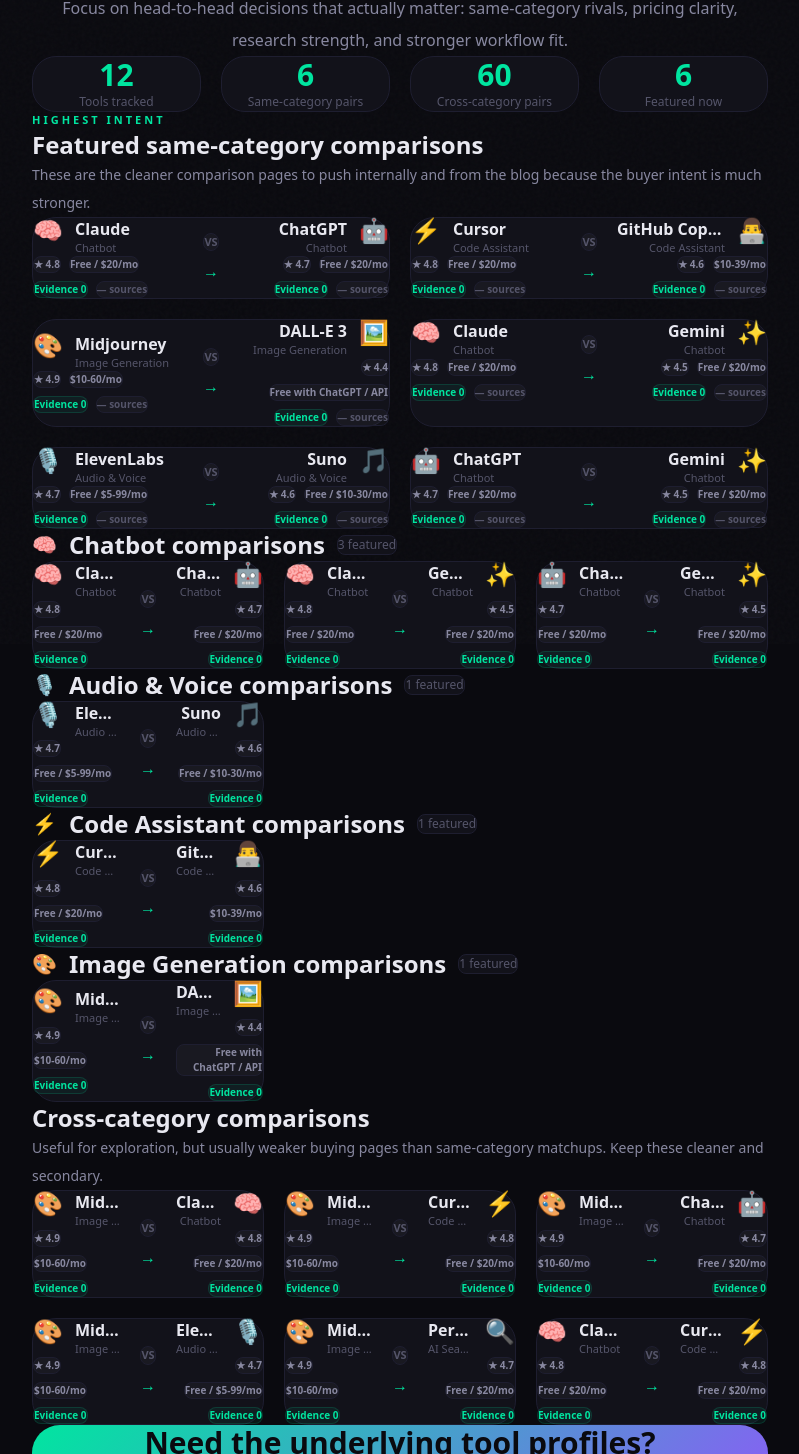
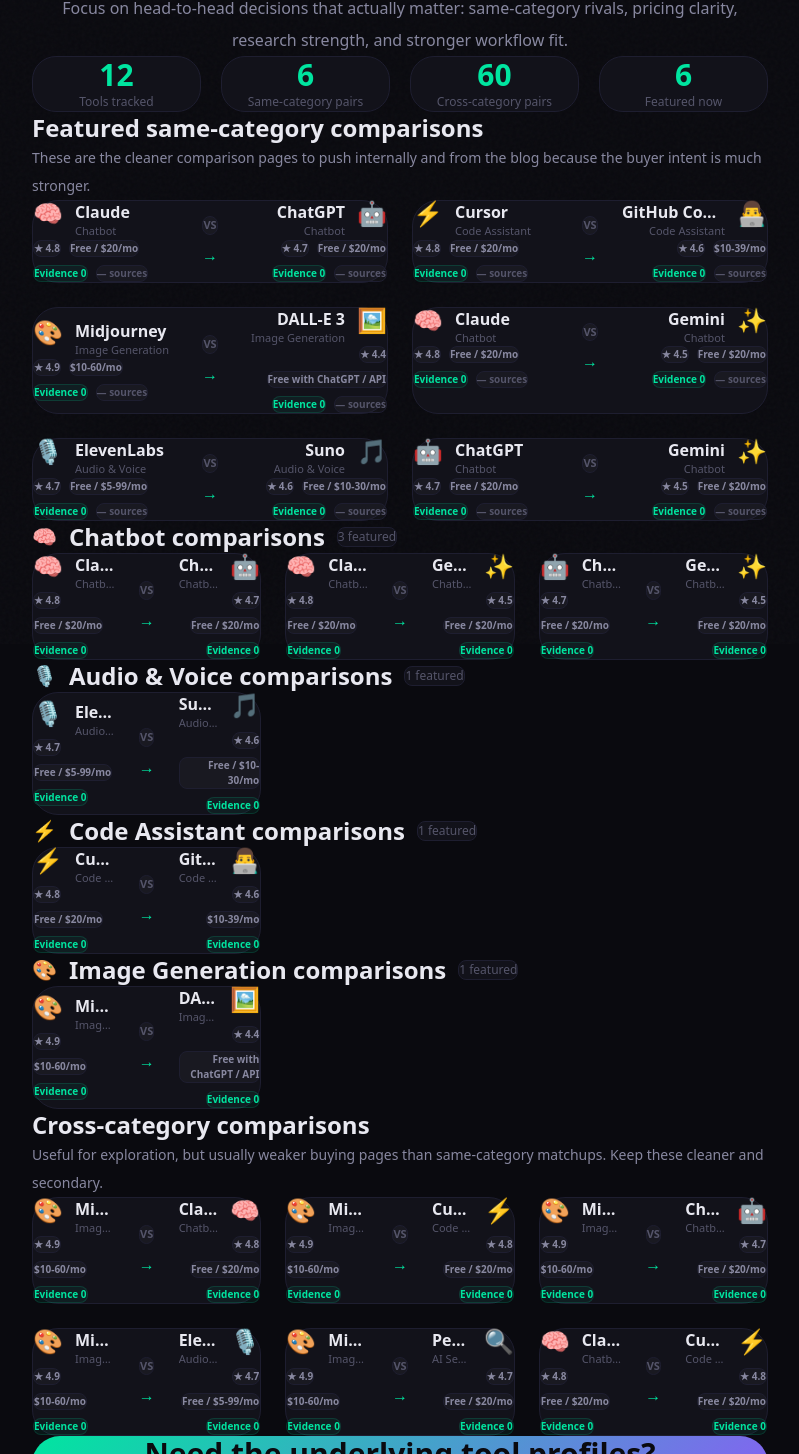
Before and after one commit to Sancocho19/comparaitools, a Next.js app: page /compare in a window 1280 px wide. Shown: the part 156-1610 px from the top of the page, without its empty margins (240-1039 px from the left). Built offline with nearby package versions, Linux system fonts and the light colour scheme; no server answers.

Commit message:
Increase vertical spacing in compare hub

```diff
--- a/src/app/compare/page.tsx
+++ b/src/app/compare/page.tsx
@@ -43,7 +43,7 @@
 function compactPricing(value: string): string {
   const text = String(value || '').trim();
   if (!text) return 'Pricing not listed';
-  if (text.length <= 26) return text;
+  if (text.length <= 24) return text;
 
   const shortened = text
     .replace(/^free tier\s*\+\s*/i, 'Free + ')
@@ -52,7 +52,7 @@
     .replace(/^free self-hosted version available\.\s*/i, '')
     .replace(/^cloud plans start at\s*/i, 'Cloud from ');
 
-  return shortened.length <= 26 ? shortened : `${shortened.slice(0, 23).trim()}…`;
+  return shortened.length <= 24 ? shortened : `${shortened.slice(0, 21).trim()}…`;
 }
 
 function pairScore(a: ToolItem, b: ToolItem): number {
@@ -77,10 +77,10 @@
   return (
     <Link
       href={href}
-      className="group rounded-[24px] p-5 md:p-6 transition-all duration-200 hover:-translate-y-0.5"
+      className="group rounded-[26px] px-5 py-5 md:px-6 md:py-6 transition-all duration-200 hover:-translate-y-0.5"
       style={{ background: 'var(--bg-card)', border: '1px solid var(--border)', textDecoration: 'none' }}
     >
-      <div className="grid grid-cols-[1fr_auto_1fr] gap-4 md:gap-5 items-center">
+      <div className="grid grid-cols-[1fr_auto_1fr] gap-4 md:gap-6 items-center">
         <div className="min-w-0">
           <div className="flex items-start gap-3 min-w-0">
             <span className="text-2xl shrink-0 leading-none mt-0.5">{toolA.logo}</span>
@@ -88,13 +88,13 @@
               <p className="text-[15px] md:text-base font-bold text-[var(--text)] leading-snug truncate">
                 {toolA.name}
               </p>
-              <p className="text-[11px] text-[var(--text-dim)] truncate mt-0.5">
+              <p className="text-[11px] text-[var(--text-dim)] truncate mt-1.5">
                 {toolA.categoryLabel}
               </p>
             </div>
           </div>
 
-          <div className="mt-4 flex flex-wrap gap-2">
+          <div className="mt-5 flex flex-wrap gap-2">
             <span
               className="px-2.5 py-1 rounded-lg text-[10px] font-semibold"
               style={{ background: 'rgba(255,255,255,0.03)', border: '1px solid var(--border)', color: 'var(--text-muted)' }}
@@ -125,7 +125,7 @@
           </div>
         </div>
 
-        <div className="shrink-0 flex flex-col items-center justify-center gap-2 px-1 md:px-2">
+        <div className="shrink-0 flex flex-col items-center justify-center gap-2 px-1 md:px-3">
           <span
             className="px-2.5 py-1 rounded-full text-[11px] font-bold"
             style={{ background: 'rgba(255,255,255,0.03)', border: '1px solid var(--border)', color: 'var(--text-dim)' }}
@@ -141,14 +141,14 @@
               <p className="text-[15px] md:text-base font-bold text-[var(--text)] leading-snug truncate">
                 {toolB.name}
               </p>
-              <p className="text-[11px] text-[var(--text-dim)] truncate mt-0.5">
+              <p className="text-[11px] text-[var(--text-dim)] truncate mt-1.5">
                 {toolB.categoryLabel}
               </p>
             </div>
             <span className="text-2xl shrink-0 leading-none mt-0.5">{toolB.logo}</span>
           </div>
 
-          <div className="mt-4 flex flex-wrap gap-2 justify-end">
+          <div className="mt-5 flex flex-wrap gap-2 justify-end">
             <span
               className="px-2.5 py-1 rounded-lg text-[10px] font-semibold"
               style={{ background: 'rgba(255,255,255,0.03)', border: '1px solid var(--border)', color: 'var(--text-muted)' }}
@@ -180,6 +180,41 @@
         </div>
       </div>
     </Link>
+  );
+}
+
+function SectionHeader({
+  icon,
+  title,
+  subtitle,
+  badge,
+}: {
+  icon?: string;
+  title: string;
+  subtitle?: string;
+  badge?: string;
+}) {
+  return (
+    <div className="mb-9 md:mb-11">
+      <div className="flex items-center gap-3 flex-wrap">
+        {icon ? <span className="text-xl">{icon}</span> : null}
+        <h2 className="text-xl md:text-2xl font-bold text-[var(--text)]">{title}</h2>
+        {badge ? (
+          <span
+            className="text-[12px] font-normal text-[var(--text-dim)] px-2.5 py-1 rounded-lg"
+            style={{ background: 'var(--bg-card)', border: '1px solid var(--border)' }}
+          >
+            {badge}
+          </span>
+        ) : null}
+      </div>
+
+      {subtitle ? (
+        <p className="text-[13px] md:text-sm text-[var(--text-muted)] max-w-[780px] leading-7 mt-4">
+          {subtitle}
+        </p>
+      ) : null}
+    </div>
   );
 }
 
@@ -263,7 +298,7 @@
       </nav>
 
       <main className="max-w-[1280px] mx-auto px-5 sm:px-7 py-14 md:py-16 relative z-10">
-        <section className="mb-14 md:mb-16">
+        <section className="mb-16 md:mb-20">
           <div className="text-center max-w-[820px] mx-auto">
             <div className="flex items-center gap-2 text-xs text-[var(--text-dim)] justify-center mb-5">
               <Link href="/" className="hover:text-[var(--accent)]">
@@ -284,7 +319,7 @@
           </div>
         </section>
 
-        <section className="mb-14 md:mb-16">
+        <section className="mb-16 md:mb-20">
           <div className="grid grid-cols-2 lg:grid-cols-4 gap-4 md:gap-5">
             {[
               { label: 'Tools tracked', value: allTools.length },
@@ -306,43 +341,33 @@
           </div>
         </section>
 
-        <section className="mb-16 md:mb-20">
-          <div className="mb-6 md:mb-7">
-            <span className="text-[11px] tracking-[3px] text-[var(--accent)] font-bold uppercase block" style={{ fontFamily: 'var(--font-mono)' }}>
-              Highest intent
-            </span>
-            <h2 className="text-xl md:text-2xl font-bold text-[var(--text)] mt-3">Featured same-category comparisons</h2>
-            <p className="text-[13px] md:text-sm text-[var(--text-muted)] mt-2 max-w-[760px] leading-7">
-              These are the cleaner comparison pages to push internally and from the blog because the buyer intent is much stronger.
-            </p>
-          </div>
+        <section className="mb-20 md:mb-24">
+          <SectionHeader
+            title="Featured same-category comparisons"
+            subtitle="These are the cleaner comparison pages to push internally and from the blog because the buyer intent is much stronger."
+          />
 
-          <div className="grid grid-cols-1 xl:grid-cols-2 gap-4 md:gap-5">
+          <div className="grid grid-cols-1 xl:grid-cols-2 gap-5 md:gap-6">
             {featuredPairs.map(({ toolA, toolB }) => (
               <PairCard key={`${toolA.slug}-${toolB.slug}`} toolA={toolA} toolB={toolB} variant="featured" />
             ))}
           </div>
         </section>
 
-        <div className="space-y-16 md:space-y-20">
+        <div className="space-y-20 md:space-y-24">
           {categories.map(({ category, label }) => {
             const pairs = sameCategory.filter((pair) => pair.toolA.category === category).slice(0, 6);
             if (!pairs.length) return null;
 
             return (
               <section key={category}>
-                <div className="mb-6 md:mb-7 flex items-center gap-3 flex-wrap">
-                  <span className="text-xl">{pairs[0]?.toolA.logo}</span>
-                  <h2 className="text-xl md:text-2xl font-bold text-[var(--text)]">{label} comparisons</h2>
-                  <span
-                    className="text-[12px] font-normal text-[var(--text-dim)] px-2.5 py-1 rounded-lg"
-                    style={{ background: 'var(--bg-card)', border: '1px solid var(--border)' }}
-                  >
-                    {pairs.length} featured
-                  </span>
-                </div>
+                <SectionHeader
+                  icon={pairs[0]?.toolA.logo}
+                  title={`${label} comparisons`}
+                  badge={`${pairs.length} featured`}
+                />
 
-                <div className="grid grid-cols-1 lg:grid-cols-2 xl:grid-cols-3 gap-4 md:gap-5">
+                <div className="grid grid-cols-1 lg:grid-cols-2 xl:grid-cols-3 gap-5 md:gap-6">
                   {pairs.map(({ toolA, toolB }) => (
                     <PairCard key={`${toolA.slug}-${toolB.slug}`} toolA={toolA} toolB={toolB} />
                   ))}
@@ -352,15 +377,13 @@
           })}
         </div>
 
-        <section className="mt-16 md:mt-20 mb-16 md:mb-20">
-          <div className="mb-6 md:mb-7">
-            <h2 className="text-xl md:text-2xl font-bold text-[var(--text)] mb-2">Cross-category comparisons</h2>
-            <p className="text-[13px] md:text-sm text-[var(--text-muted)] max-w-[760px] leading-7">
-              Useful for exploration, but usually weaker buying pages than same-category matchups. Keep these cleaner and secondary.
-            </p>
-          </div>
+        <section className="mt-20 md:mt-24 mb-20 md:mb-24">
+          <SectionHeader
+            title="Cross-category comparisons"
+            subtitle="Useful for exploration, but usually weaker buying pages than same-category matchups. Keep these cleaner and secondary."
+          />
 
-          <div className="grid grid-cols-1 lg:grid-cols-2 xl:grid-cols-3 gap-4 md:gap-5">
+          <div className="grid grid-cols-1 lg:grid-cols-2 xl:grid-cols-3 gap-5 md:gap-6">
             {crossCategory.slice(0, 6).map(({ toolA, toolB }) => (
               <PairCard key={`${toolA.slug}-${toolB.slug}`} toolA={toolA} toolB={toolB} />
             ))}
```
